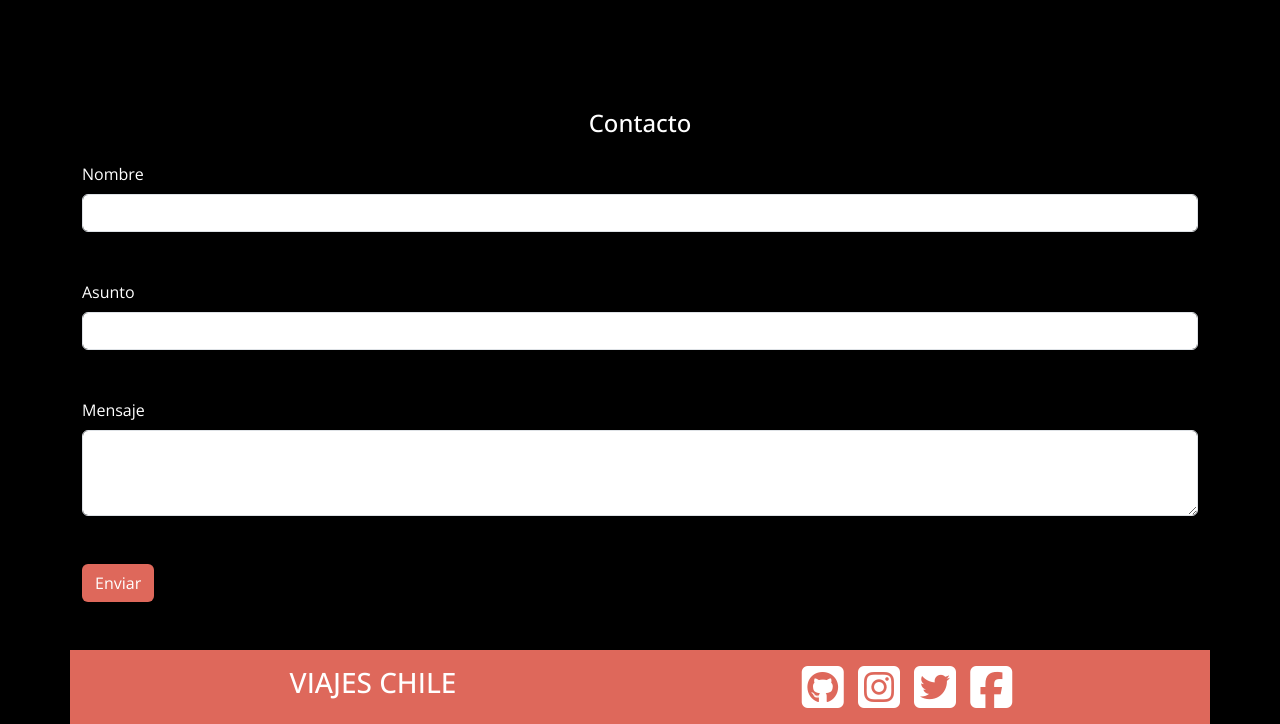
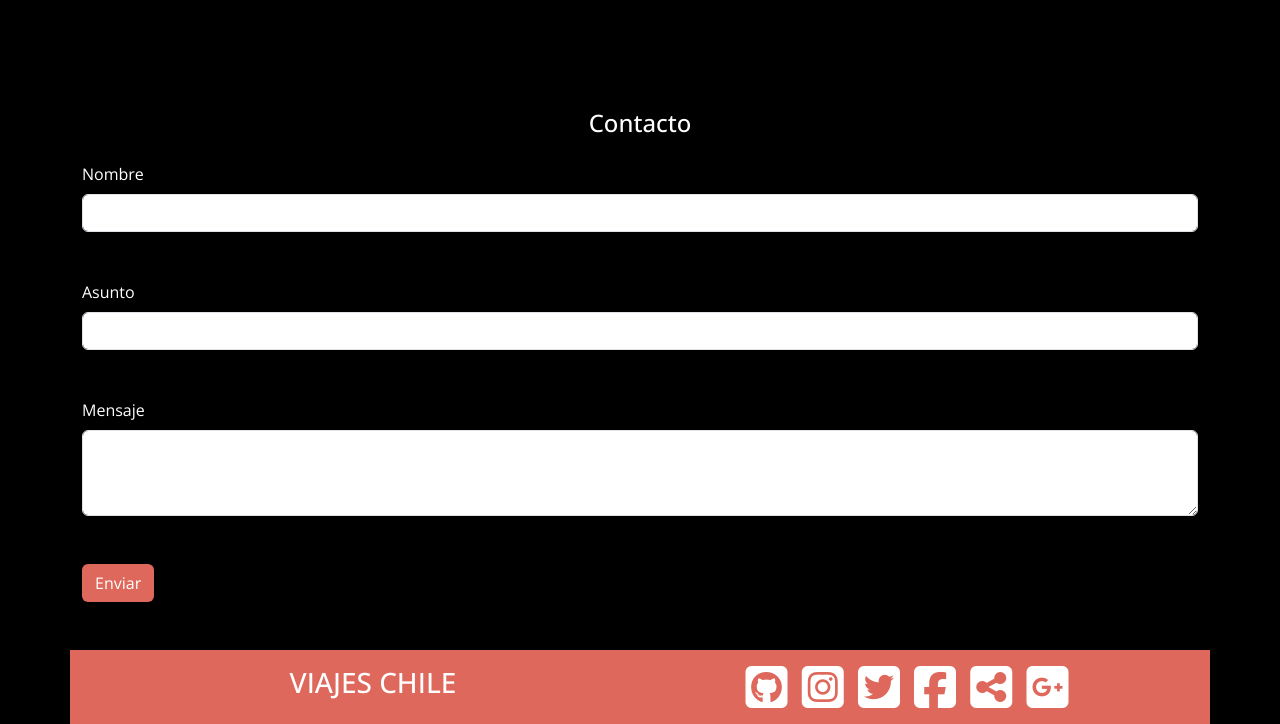
Before and after one commit to thebear3289/Python_Viajes_Chile, a plain HTML site: page index.html in a window 1280 px wide. Shown: the part 2107-2831 px from the top of the page. Drawn offline with nearby package versions, Linux system fonts and the light colour scheme.

Commit message:
se agregan mas iconos al footer

```diff
--- a/index.html
+++ b/index.html
@@ -94,7 +94,7 @@
     <div class="d-none d-sm-block container" style="background-color: black;" id="titulo">
       <h2>¿Qienes Somos?</h2>
       <hr class="bg-info">
-    </div> class="bd-placeholder-img rounded-circle" width="140" height="140"
+    </div>
     <div class="row pt-3">
       <div class="col-md-4">
         <div class="icono py-1">
@@ -239,6 +239,8 @@
           <i class="fa-brands fa-square-instagram fa-3x"></i>
           <i class="fa-brands fa-square-twitter fa-3x"></i>
           <i class="fa-brands fa-square-facebook fa-3x"></i>
+          <i class="fa-solid fa-square-share-nodes fa-3x"></i>
+          <i class="fa-brands fa-square-google-plus fa-3x"></i>
         </div>
       </div>
     </div>
```
